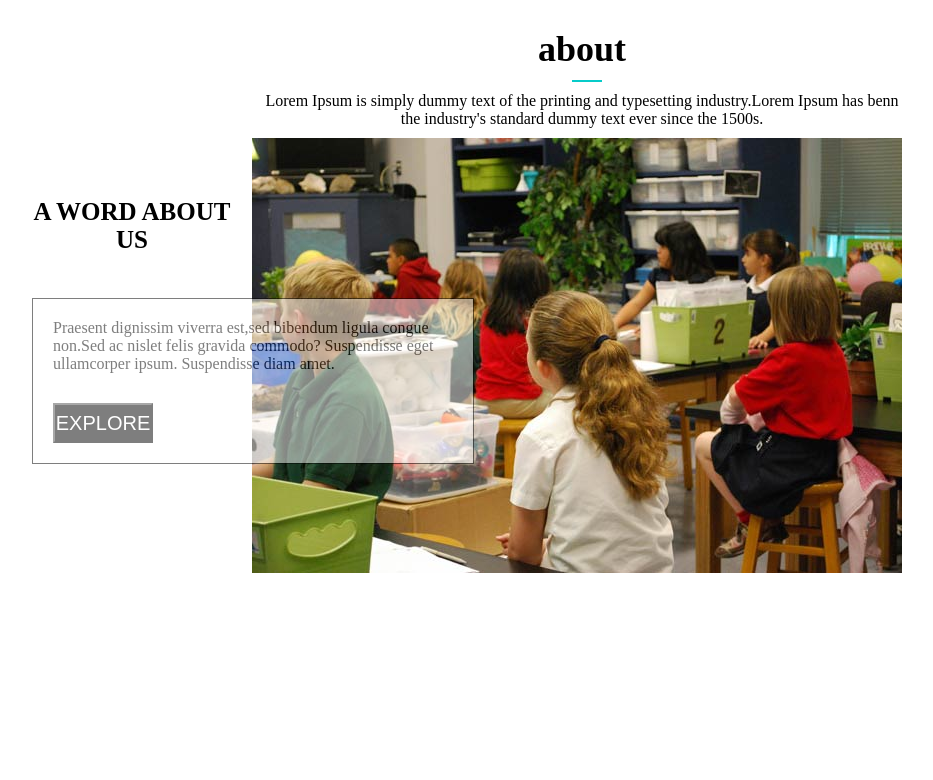
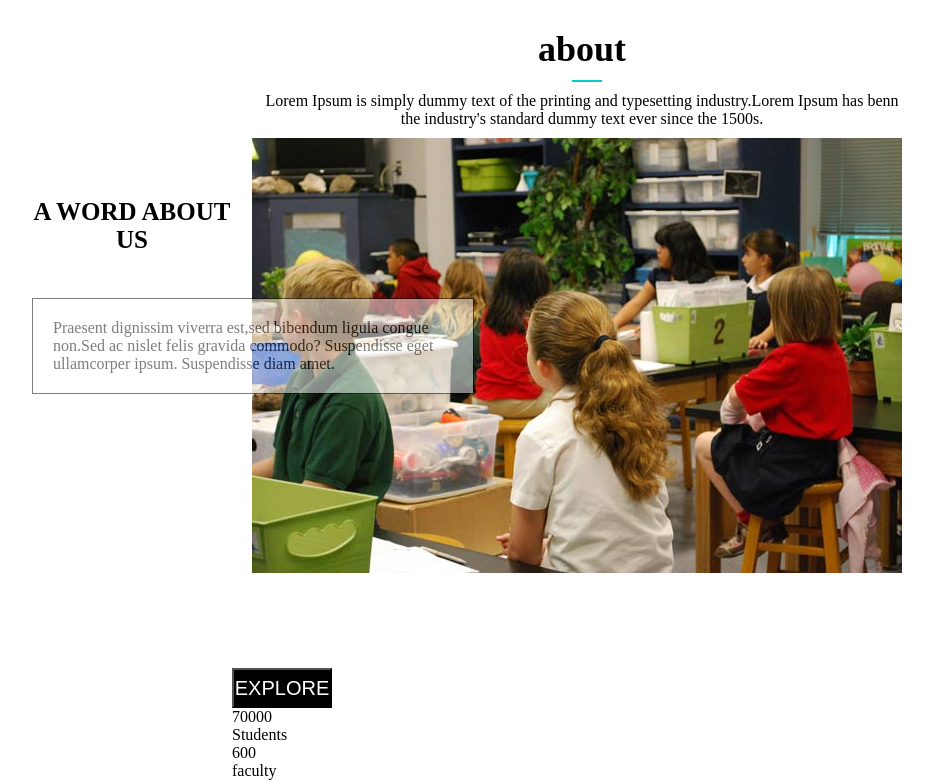
Before and after one commit to macusma/HTML-CSS, a plain HTML site: page index.html in a window 1280 px wide. Shown: the part 702-1482 px from the top of the page, without its empty margins (118-1051 px from the left). Before the commit the page ends 1340 px from the top, so only its background shows below. Drawn offline with Linux system fonts and the light colour scheme.

Commit message:
Update index.html

```diff
--- a/index.html
+++ b/index.html
@@ -73,16 +73,20 @@
                             Praesent dignissim viverra est,sed bibendum ligula congue non.Sed ac nislet felis gravida
                             commodo? Suspendisse eget ullamcorper ipsum. Suspendisse diam amet.
                         </div>
-                        <div class="word-body-submit">
-                            <input type="submit" value="EXPLORE" class="explore-sub">
-                        </div>
+                    </div>
+                    <div class="word-body-submit">
+                    <button class="explore-sub">EXPLORE</button>
                     </div>
                 </div>
                 <div class="students">
-
+                    <div class="sum">70000</div>
+                    <div class="s-solid"></div>
+                    <div class="s-name">Students</div>
                 </div>
                 <div class="faculty">
-
+                    <div class="f-sum">600</div>
+                    <div class="f-solid"></div>
+                    <div class="f-name">faculty</div>
                 </div>
             </div>
             <div class="m-bottom">
@@ -90,7 +94,9 @@
     </div>
     <!-- 底部 -->
     <div class="footer">
+        <div class="pic-content">
 
+        </div>
     </div>
     </div>
 </body>
```
